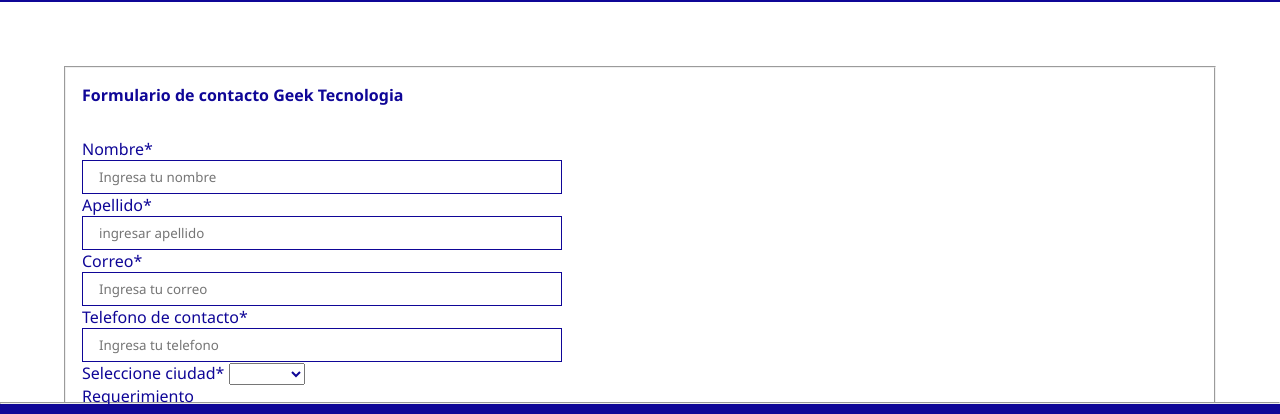
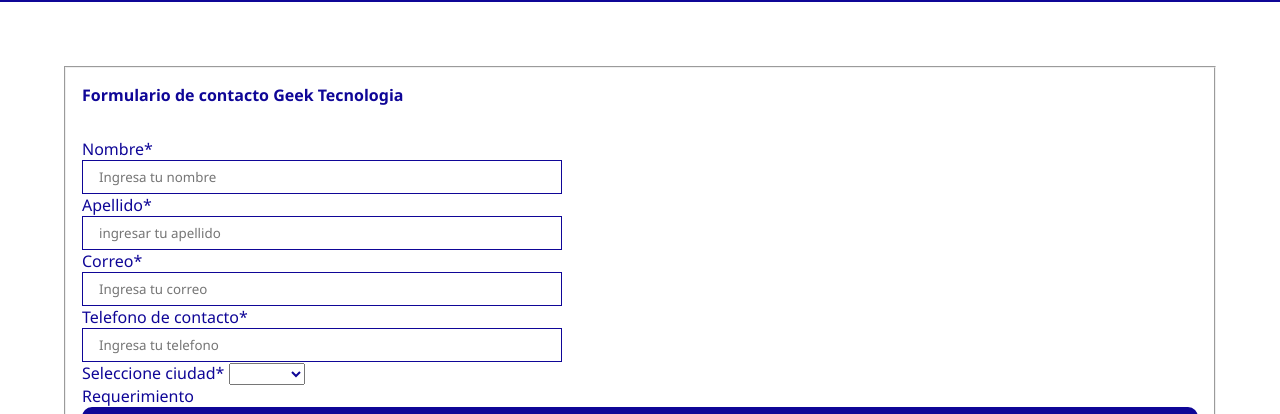
Before and after one commit to gisethsalazar/proyecto-geek, a plain HTML site: page contacto.html in a window 1280 px wide. Shown: the part 256-670 px from the top of the page. Drawn offline with Linux system fonts and the light colour scheme.

Commit message:
corregir texto del formulario

```diff
--- a/contacto.html
+++ b/contacto.html
@@ -54,7 +54,7 @@
 </div>
 <div>
 <label for="apellido">Apellido*</label>
-<input class="contacto.form__input"type="text"apellido="apellido" placeholder="ingresar apellido " required>
+<input class="contacto.form__input"type="text"apellido="apellido" placeholder="ingresar tu apellido " required>
 </div>
 <div>
 <label  for="correo">Correo*</label>
--- a/estilos.css
+++ b/estilos.css
@@ -300,7 +300,7 @@ padding: 1.1rem;
 .contacto{
   padding: 2rem;
  color: rgb(15, 6, 151);
- height: 50vh;
+ height: auto;
 width: 100vw;
 
 }
```
